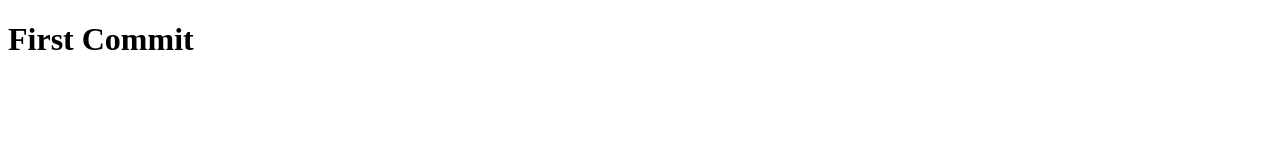
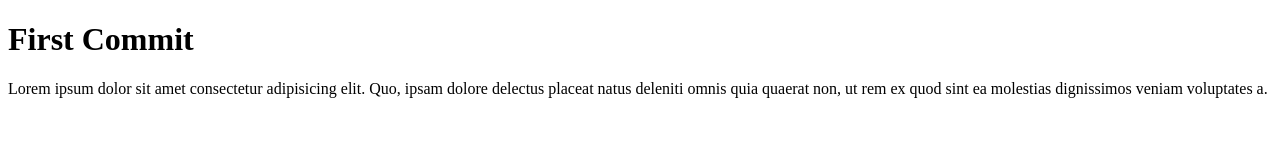
Before and after one commit to JBoku8/techhubge-demo, a plain HTML site: page index.html in a window 1280 px wide. Drawn offline with Linux system fonts and the light colour scheme.

Commit message:
index.html - changed, README.md - changed

```diff
--- a/index.html
+++ b/index.html
@@ -8,5 +8,8 @@
 </head>
 <body>
     <h1>First Commit</h1>
+    <p>
+        Lorem ipsum dolor sit amet consectetur adipisicing elit. Quo, ipsam dolore delectus placeat natus deleniti omnis quia quaerat non, ut rem ex quod sint ea molestias dignissimos veniam voluptates a.
+    </p>
 </body>
 </html>
```
Also changed, not shown: 1 other file.
